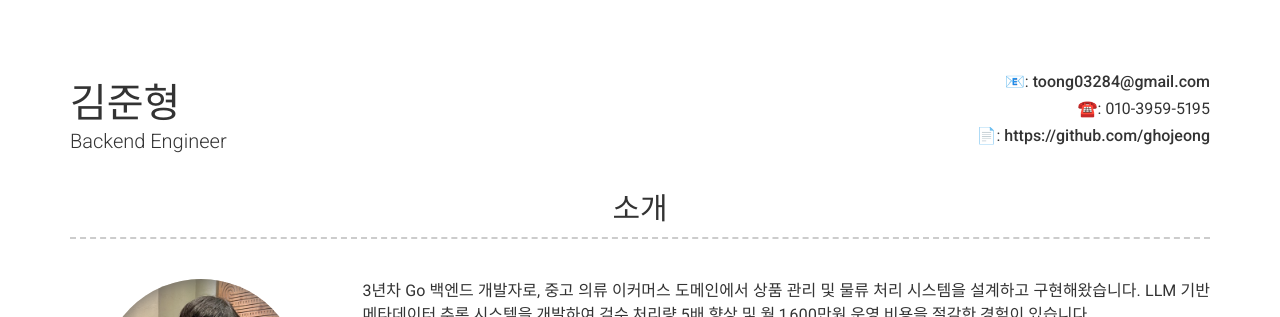
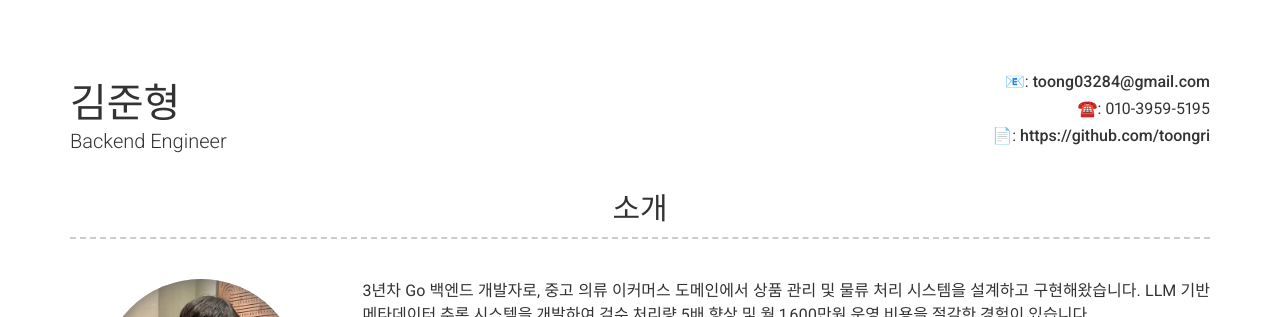
Before and after one commit to toongri/toongri.github.io, a Jekyll site: the page built from index.md, in a window 1280 px wide and 900 px high. Shown: the top 317 px of the window. Built offline with Jekyll 4.4.1, drawn with Linux system fonts in a browser that asks for light colours; nearby versions of some CDN libraries; part of the change alters nothing that is shown.

Commit message:
Update `_config.yml`: modify website URL

```diff
--- a/_config.yml
+++ b/_config.yml
@@ -6,7 +6,7 @@ version: 2
 name: 김준형
 title: Backend Engineer
 website_title: 📄
-website: https://github.com/ghojeong
+website: https://github.com/toongri
 email_title: 📧
 email: toong03284@gmail.com
 phone_title: ☎️
```
